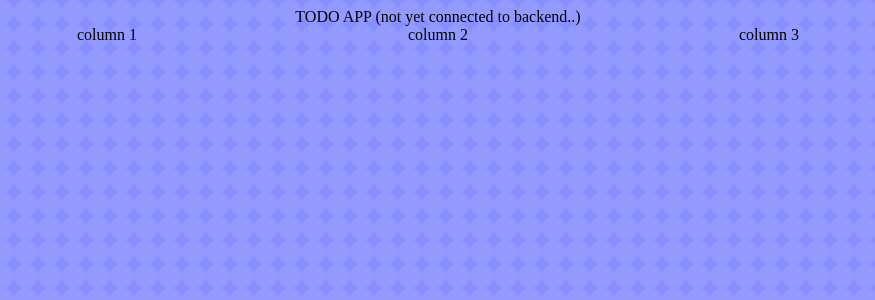
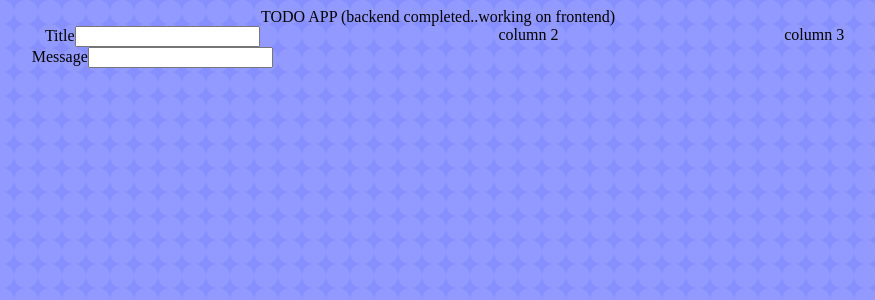
Before and after one commit to sagardubey47/TODO-frontend-wakefitAssignment, a React (Create React App) app: page / in a window 1280 px wide. Shown: the top 300 px of the page, without its empty margins (202-1077 px from the left). Built offline with nearby package versions, Linux system fonts and the light colour scheme; no server answers.

Commit message:
connect backend && working on UI

```diff
--- a/src/App.js
+++ b/src/App.js
@@ -1,15 +1,37 @@
-import React from "react"
+import React,{useEffect, useState} from "react"
 import "./app.css"
 
+import {useDispatch} from "react-redux"
+import {getPosts} from "./actions/posts"
+import {useSelector} from "react-redux"
+
 function App() {
+
+  const dispatch = useDispatch();
+
+  useEffect(() => {
+    dispatch(getPosts());
+  }, [])
+
+  const posts = useSelector((state) => state.posts);
+
+  console.log(posts);
+
   return (
     <div className="app">
       <header className="heading">
-         TODO APP (not yet connected to backend..)
+         TODO APP (backend completed..working on frontend)
       </header>
       <main className="main_body">
+
+     {/* sections would be replaced with components */}
          <section className="col-1">
-            column 1
+            <form>
+              <label htmlFor="title">Title</label>
+              <input type="text" name="title"/><br />
+              <label htmlFor="message">Message</label>
+              <input type="text" name="message"/><br />
+            </form>
          </section>
          <section className="col-2">
             column 2
--- a/src/actions/posts.js
+++ b/src/actions/posts.js
@@ -1,5 +1,5 @@
 import * as api from "../api";
-import {FETCH_ALL, CREATE, UPDATE, DELETE, LIKEPOST} from "../constants/actionTypes"
+import {FETCH_ALL, CREATE, UPDATE, DELETE} from "../constants/actionTypes"
 
 // action creator
 
@@ -48,16 +48,3 @@
         console.log(error.message);
     }
 }
-
-
-export const likePost = (id) => async (dispatch) => {
-
-    try {
-       const {data} = await api.likePost(id);
-
-       dispatch({type: LIKEPOST, payload: data})
-    } catch (error) {
-        console.log(error.message);
-    }
-
-}
--- a/src/api/index.js
+++ b/src/api/index.js
@@ -1,9 +1,8 @@
 import axios from 'axios';
 
-const URL = "https://memories-app-datasource.herokuapp.com/posts";
+const URL = "https://todo-backend-wakefit.herokuapp.com/posts";
 
 export const fetchPosts = () => axios.get(URL);
 export const createPost = (newPost) => axios.post(`${URL}/createPost`, newPost);
 export const updatePost = (id, updatedPost) => axios.patch(`${URL}/${id}`, updatedPost);
 export const deletePost = (id) => axios.delete(`${URL}/${id}`);
-export const likePost = (id) => axios.patch(`${URL}/${id}/likePost`);
--- /dev/null
+++ b/src/constants/actionTypes.js
@@ -0,0 +1,5 @@
+export const CREATE = 'CREATE';
+export const UPDATE = 'UPDATE';
+export const DELETE = 'DELETE';
+export const FETCH_ALL = 'FETCH_ALL';
+export const LIKEPOST = 'LIKEPOST';
--- a/src/index.js
+++ b/src/index.js
@@ -1,11 +1,17 @@
 import React from 'react';
 import ReactDOM from 'react-dom';
 import App from './App';
-import {  } from "./index.css";
+import {Provider} from "react-redux";
+import {createStore, applyMiddleware, compose} from "redux";
+import thunk from "redux-thunk";
+import reducers from "./reducers"
+import "./index.css"
+
+const store = createStore(reducers, compose(applyMiddleware(thunk)));
 
 ReactDOM.render(
-  <React.StrictMode>
+  <Provider store={store}>
     <App />
-  </React.StrictMode>,
+  </Provider>,
   document.getElementById('root')
 );
--- a/src/reducers/posts.js
+++ b/src/reducers/posts.js
@@ -1,6 +1,6 @@
 
 // eslint-disable-next-line import/no-anonymous-default-export
-import {FETCH_ALL, CREATE, UPDATE, DELETE, LIKEPOST} from "../constants/actionTypes";
+import {FETCH_ALL, CREATE, UPDATE, DELETE} from "../constants/actionTypes";
 
 
 // eslint-disable-next-line import/no-anonymous-default-export
@@ -14,7 +14,6 @@
            return action.payload;
 
        case UPDATE:
-       case LIKEPOST:
             return posts.map((post) => post.id === action.id ? action.payload : post )
 
        case DELETE:
```
